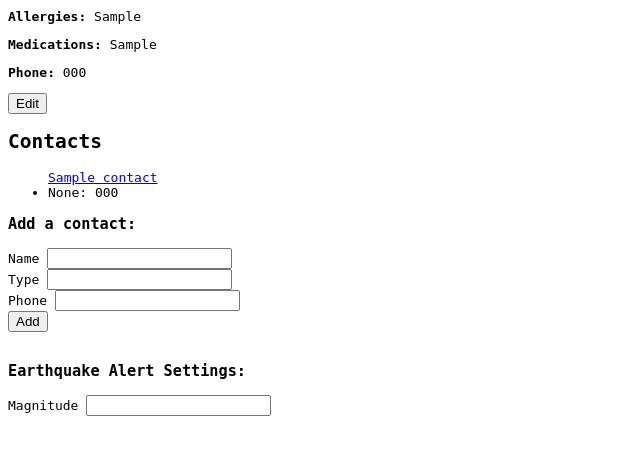
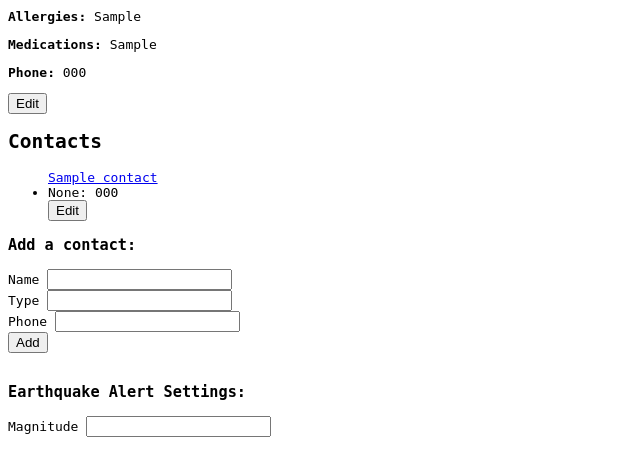
Before and after one commit to Sol1323/hb-nat-disaster-app, a Flask app: page /users/1 in a window 1280 px wide. Shown: the part 199-660 px from the top of the page, without its empty margins (0-640 px from the left). Run offline with Flask 2, Linux system fonts and the light colour scheme; tables that the repository leaves empty hold one stand-in row (values such as "Sample post").

Commit message:
added edit form to update a contact

```diff
--- a/server.py
+++ b/server.py
@@ -145,8 +145,8 @@ def user_profile(user_id):
 
 #----------------------------CONTACT ROUTES---------------------------------------
 @app.route('/contacts', methods=['GET','POST'])
-def add_contact():
-    """Add a contact into the database."""
+def contact_list():
+    """Show all contacts and add a contact into the database."""
 
     contacts = Contact.query.all()
 
@@ -174,12 +174,28 @@ def add_contact():
     return jsonify(new_contact.convert_to_dict())
 
 
-@app.route('/contacts/<int:contact_id>')
-def contact_detail(contact_id):
-    """Show info about contact."""
+@app.route('/contacts/<int:contact_id>', methods=['GET','POST'])
+def contact_profile(contact_id):
+    """Show and update info about contact."""
 
     contact = Contact.query.get(contact_id)
-    return render_template("contact.html", contact=contact)
+
+    if request.method == 'GET':
+        return render_template("contact.html", contact=contact)
+
+    # Get form variables
+    name = request.form["name"]
+    phone = request.form["phone"]
+
+    contact.name = name
+    contact.phone = phone
+
+    db.session.add(contact)
+    db.session.commit()
+
+    flash(f"Contact {name} updated.")
+
+    return jsonify(contact.convert_to_dict())
 
 
 
--- a/static/js/main.js
+++ b/static/js/main.js
@@ -2,8 +2,12 @@
 
 
 // -------------------------EDIT BUTTON TOGGLE SCRIPT---------------------------
-$(".editFormButton").click(function(){
-        $(".edit-form").toggle();
+$(".editUserFormButton").click(function(){
+        $(".user-edit-form").toggle();
+});
+
+$(".editContactFormButton").click(function(){
+        $(".contact-edit-form").toggle();
 });
 
 
@@ -46,7 +50,7 @@ $('.user-edit-form').on('submit', (evt) => {
     'medications': $('.user-medications').val(),
     'phone': $('.user-phone').val()
   };
-
+  // TODO: Add logic to show updated user's info withouth refreshing page
   $.post('/users/'+ user_id, formInputs, (contact) => {
     alert("this is working!!");
   });
--- a/templates/user.html
+++ b/templates/user.html
@@ -11,7 +11,7 @@
   <p><b>Phone:</b> {{ user.phone }}</p>
 
 <!------------------------------ EDIT USER FORM  ---------------------------------->
-  <button type="button" class="editFormButton">Edit</button>
+  <button type="button" class="editUserFormButton">Edit</button>
   <form class="edit-form user-edit-form" action="/users/{{ user.user_id }}" method="POST">
     <p><b>Name:</b></p>
     <input class="user-name" type="text" value="{{ user.name }}" name="name">
@@ -42,10 +42,22 @@
       <a href="/contacts/{{ contact.contact_id }}"> {{ contact.name }} </a>
       {% for phone in contact.phones %}
         <li>{{ phone.type }}: {{ phone.phone }}</li>
+        <!------------------------------ EDIT CONTACT FORM  ---------------------------------->
+          <button type="button" class="editContactFormButton">Edit</button>
+          <form class="edit-form contact-edit-form" action="/contacts/{{ contact.contact_id }}" method="POST">
+            <p><b>Name:</b></p>
+            <input class="contact-name" type="text" value="{{ contact.name }}" name="name">
+            <p><b>Phone:</b></p>
+            <input class="contact-phone" type="text" value="{{ phone.phone }}" name="phone">
+            <input type="hidden" class="contact-id" name="contact-id" value="{{ contact.contact_id }}">
+            <input type="submit" id="submit" value="Save"></input>
+          </form>
       {% endfor %}
     {% endfor %}
     </ul>
   {% endif %}
+
+
 
 <!------------------------------ ADD CONTACT FORM  ---------------------------------->
   <h3>Add a contact:</h3>
```
